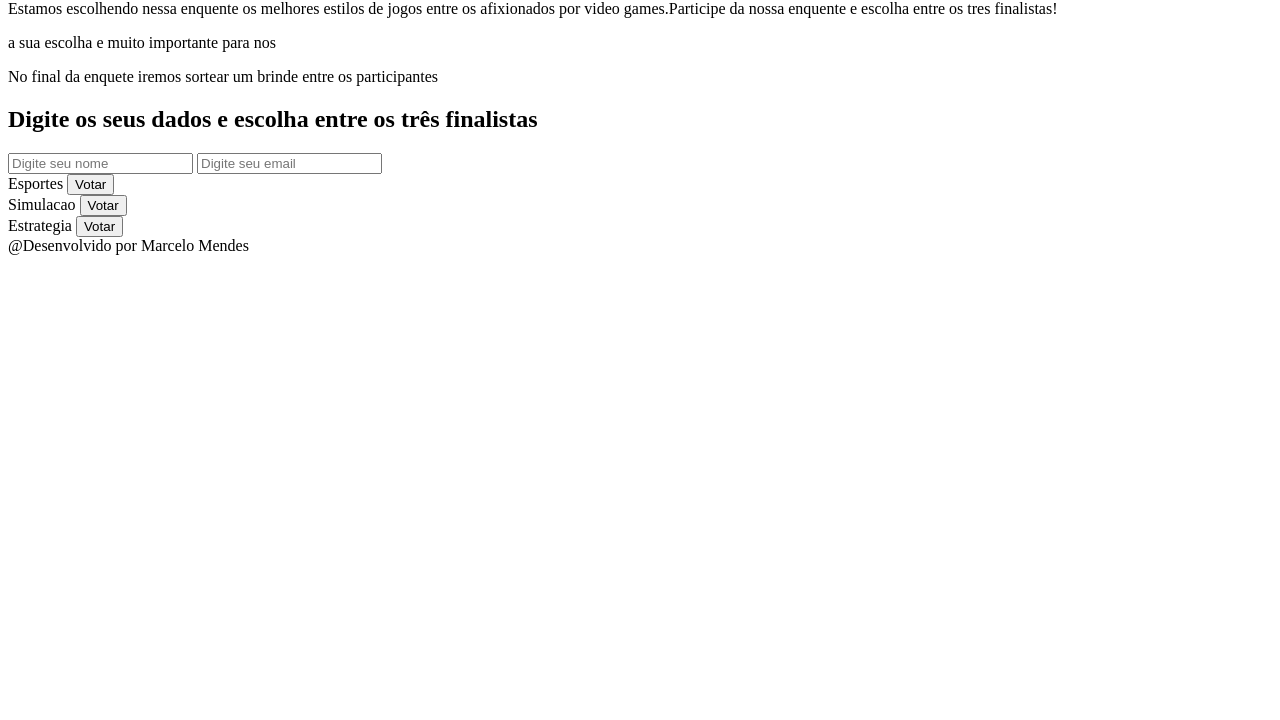
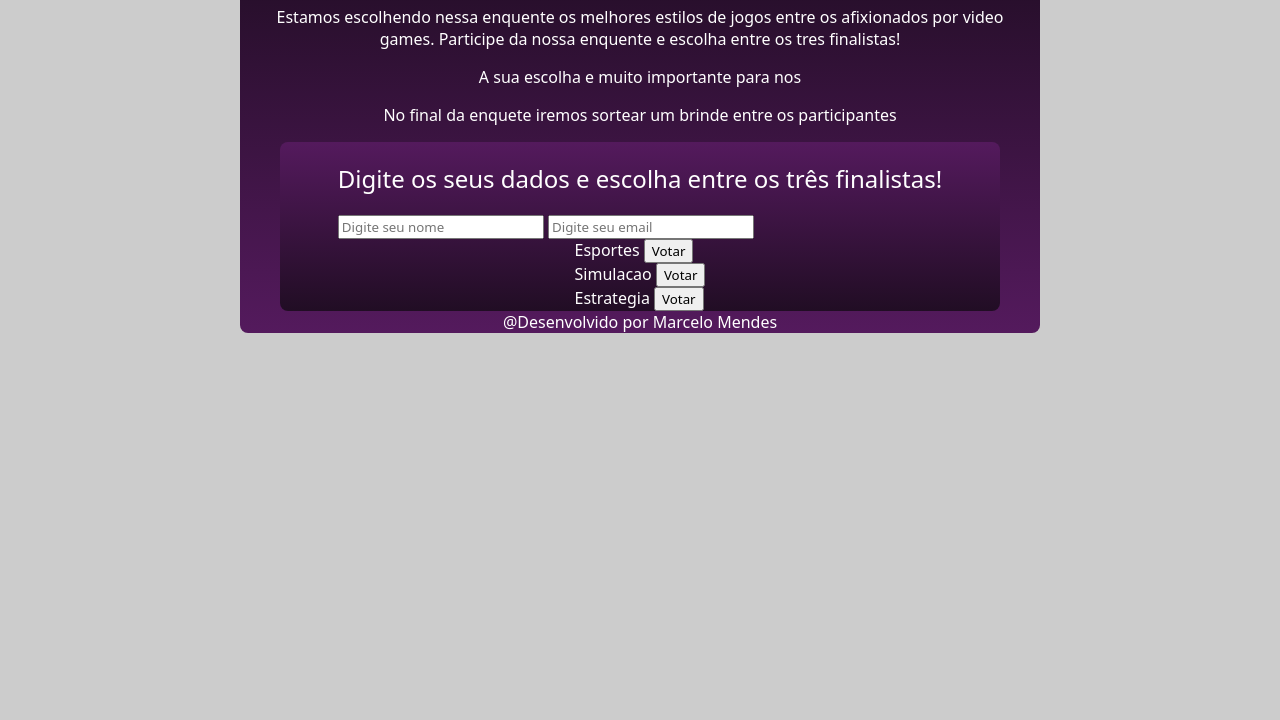
Before and after one commit to MarceloMendesFatec/bootcamp-devjunior-projeto2, a plain HTML site: page index.html in a window 1280 px wide. Shown: the part 80-800 px from the top of the page. Drawn offline with Linux system fonts and the light colour scheme.

Commit message:
closes #2 Initial CSS

```diff
--- a/index.html
+++ b/index.html
@@ -4,6 +4,7 @@
     <meta charset="UTF-8">
     <meta http-equiv="X-UA-Compatible" content="IE=edge">
     <meta name="viewport" content="width=device-width, initial-scale=1.0">
+    <link rel="stylesheet" href="/style.css">
     <title>Projeto 01 - Card Game</title>
 </head>
 <body>
@@ -11,16 +12,16 @@
        <div class="header">
             <h1>GAMES LOVERS ENQUETE</h1>
              <p>Estamos escolhendo nessa enquente os melhores estilos de jogos entre os
-                 afixionados por video games.Participe da nossa enquente e escolha entre os
+                 afixionados por video games. Participe da nossa enquente e escolha entre os
                 tres finalistas!
             </p>
-            <p>a sua escolha e muito importante para nos</p>
+            <p>A sua escolha e muito importante para nos</p>
             <p>No final da enquete iremos sortear um brinde entre os participantes </p>
        </div>
 
        <div class="mid">
             <div class="firstrow">
-                <h2>Digite os seus dados e escolha entre os três finalistas</h2>
+                <h2>Digite os seus dados e escolha entre os três finalistas!</h2>
                 <input type="text" placeholder="Digite seu nome">
                 <input type="email" placeholder="Digite seu email">
             </div>
--- /dev/null
+++ b/style.css
@@ -0,0 +1,48 @@
+*{
+    font-family: system-ui, -apple-system, BlinkMacSystemFont, 'Segoe UI', Roboto, Oxygen, Ubuntu, Cantarell, 'Open Sans', 'Helvetica Neue', sans-serif;
+}
+
+body{
+    background-color: #CCCCCC;
+    color: #ffffff;
+}
+
+.header{
+  margin: 0.5rem;
+  text-align: center;
+
+}
+
+
+.header h1{
+    color: #FECD23;
+    font-weight: 600;
+}
+
+.mid h2{
+    font-weight: 400;
+}
+.mid{
+   display: flex;
+   flex-direction: column;
+   align-items: center;
+   margin-left: 5%;
+   margin-right: 5%;
+   border-radius: 0.5rem;
+}
+.container{
+    border-radius: 0.5rem;
+    width: 800px;
+    margin: auto;
+    background-image: linear-gradient(#210D24,#541A5D);
+
+}
+
+.mid{
+    background-image: linear-gradient(#541A5D,#210D24);
+
+}
+
+.footer{
+    text-align: center;
+}
```
